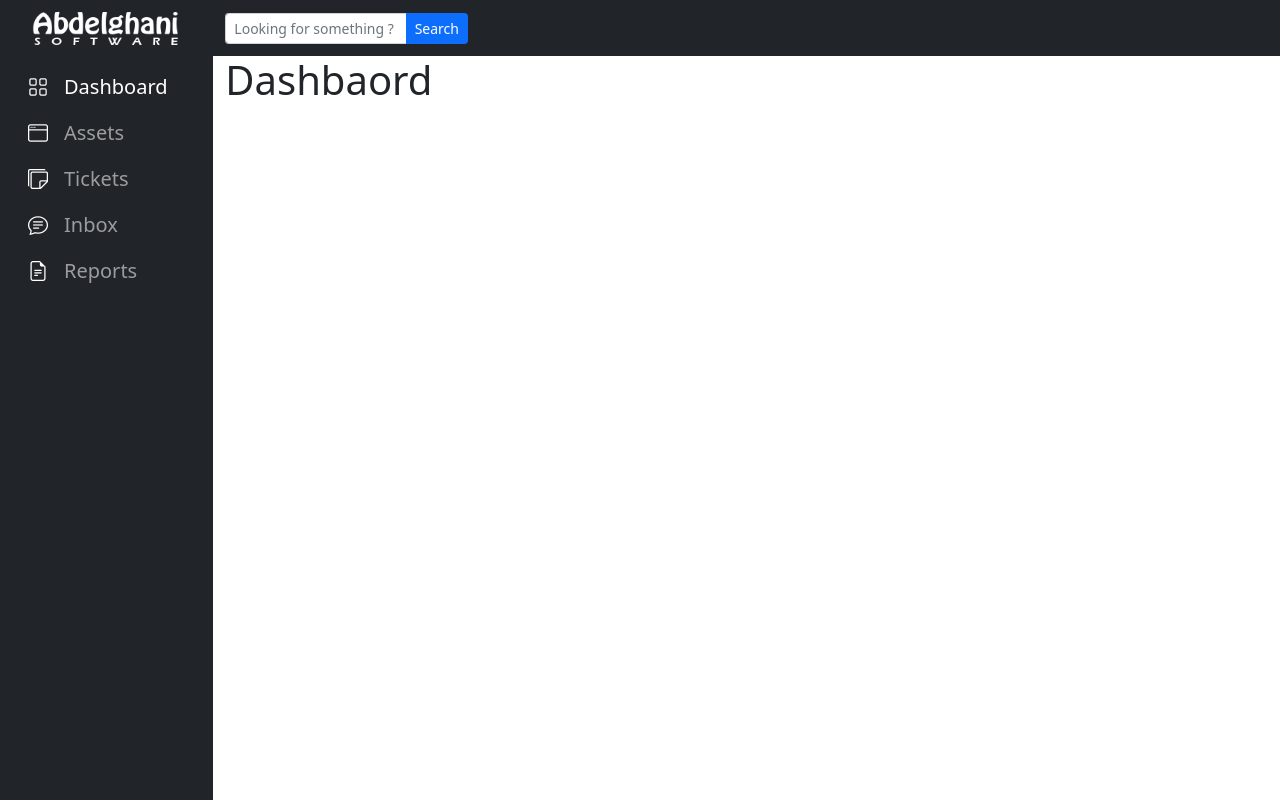
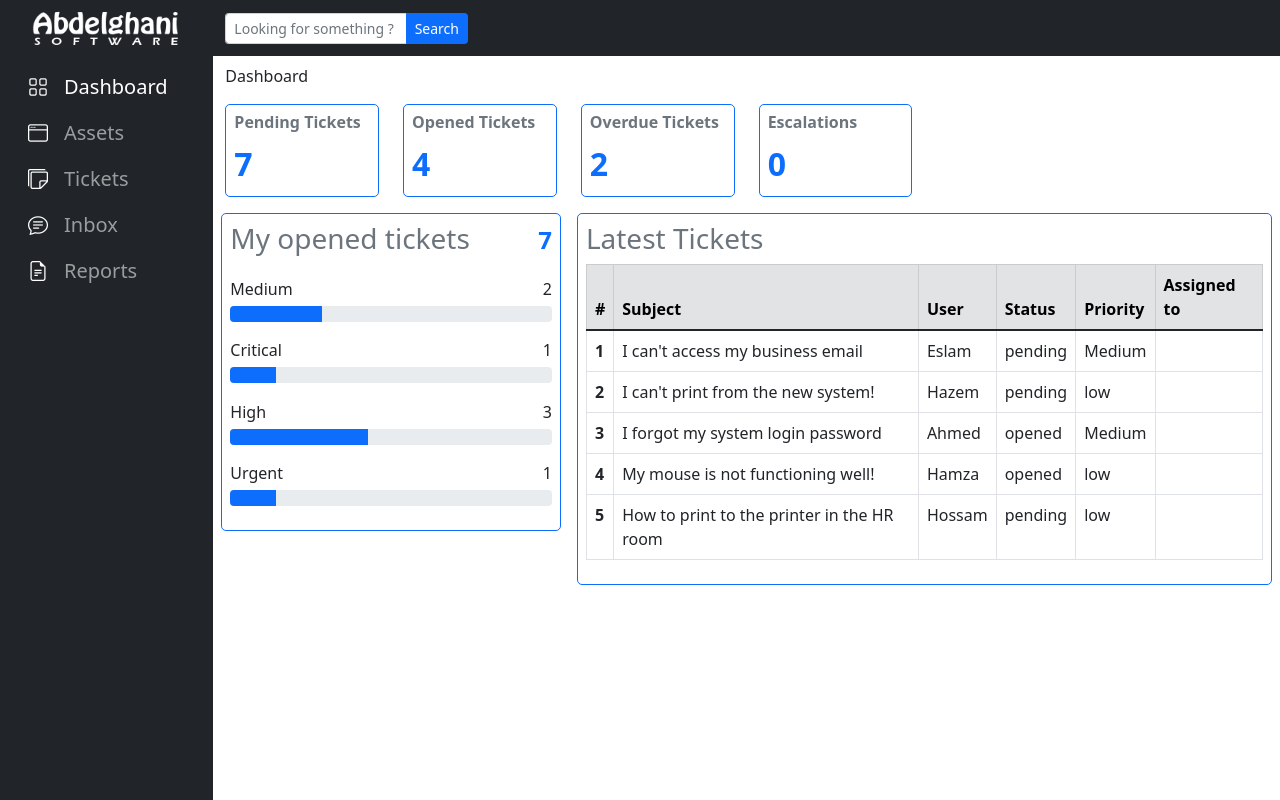
Before and after one commit to Abdelghani-Adel/I.T_Manager, a React (Create React App) app: page /dashboard/tickets in a window 1280 px wide. Built offline with nearby package versions, Linux system fonts and the light colour scheme.

Commit message:
added DashboardPage component and configured it route

```diff
--- /dev/null
+++ b/src/Pages/DashboardPage/DashboardPage.js
@@ -0,0 +1,13 @@
+import DashboardPageRoutes from "./DashboardRoutes";
+
+const DashboardPage = (props) => {
+  return (
+    <div className="row">
+      <div className="my-2">Dashboard</div>
+
+      <DashboardPageRoutes routes={props.routes} />
+    </div>
+  );
+};
+
+export default DashboardPage;
--- /dev/null
+++ b/src/Pages/DashboardPage/DashboardRoutes.js
@@ -0,0 +1,7 @@
+import RenderRoutes from "../../Routes/RenderRoutes";
+
+const DashboardPageRoutes = (props) => {
+  return <RenderRoutes routes={props.routes} />;
+};
+
+export default DashboardPageRoutes;
--- a/src/Routes/Routes.js
+++ b/src/Routes/Routes.js
@@ -1,4 +1,5 @@
 import { Redirect } from "react-router-dom";
+import DashboardPage from "../Pages/DashboardPage/DashboardPage";
 import TicketDetails from "../Pages/TicketsPage/TicketDetails/TicketDetails";
 import TicketsByStatus from "../Pages/TicketsPage/TicketsByStatus/TicketsByStatus";
 import TicketsDashboard from "../Pages/TicketsPage/TicketsDashboard/TicketsDahboard";
@@ -15,7 +16,22 @@ const ROUTES = [
     path: "/dashboard",
     key: "dashboard",
     exact: false,
-    component: () => <h1>Dashbaord</h1>,
+    component: (props) => <DashboardPage {...props} />,
+    routes: [
+      {
+        path: "/dashboard",
+        key: "dashboard-root",
+        exact: true,
+        component: () => <Redirect to="/dashboard/tickets" />,
+      },
+      {
+        path: "/dashboard/tickets",
+        key: "dashboard-tickets",
+        exact: true,
+        component: (props) => <TicketsDashboard {...props} />,
+        routes: [],
+      },
+    ],
   },
   {
     path: "/assets",
```
